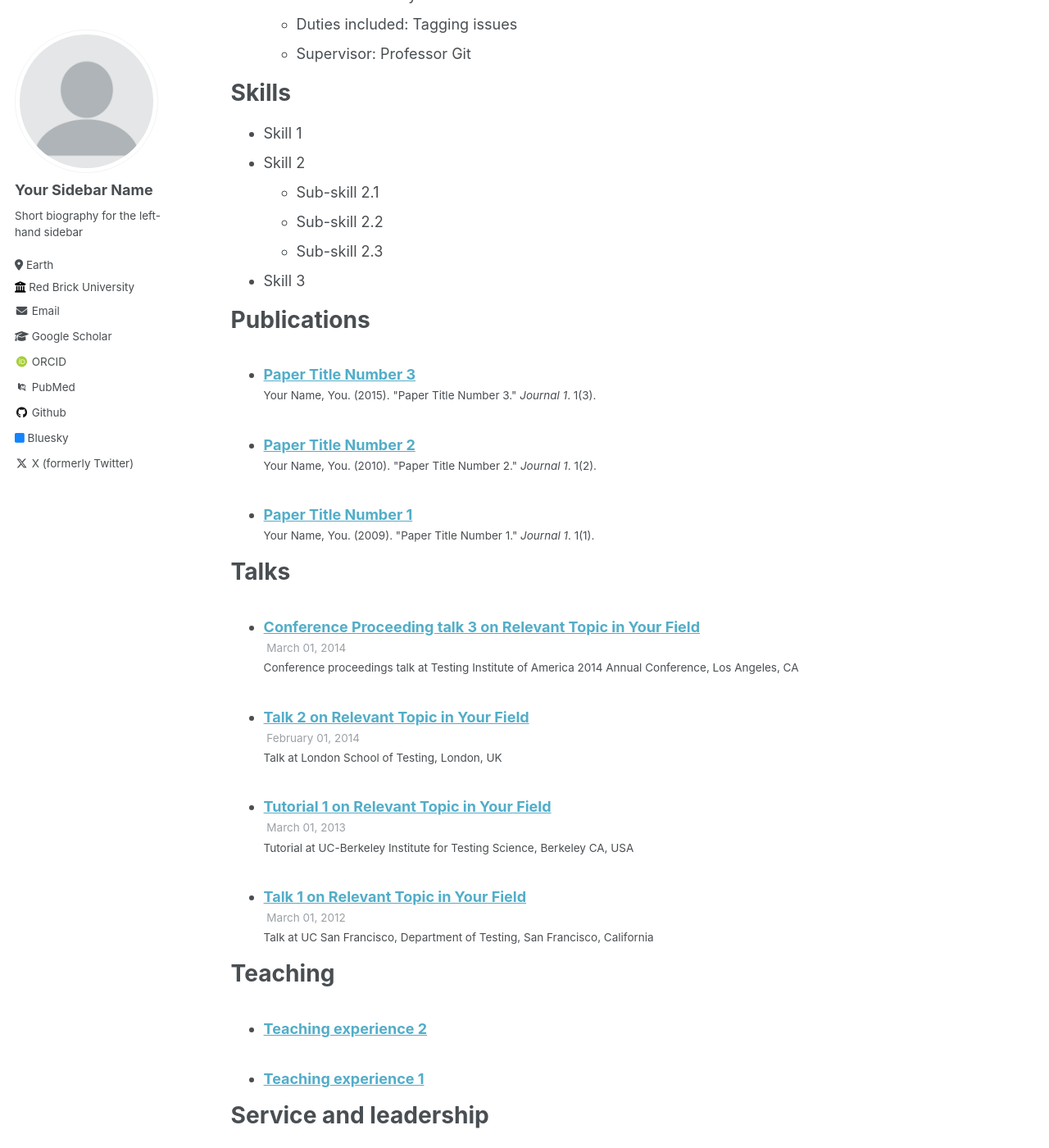
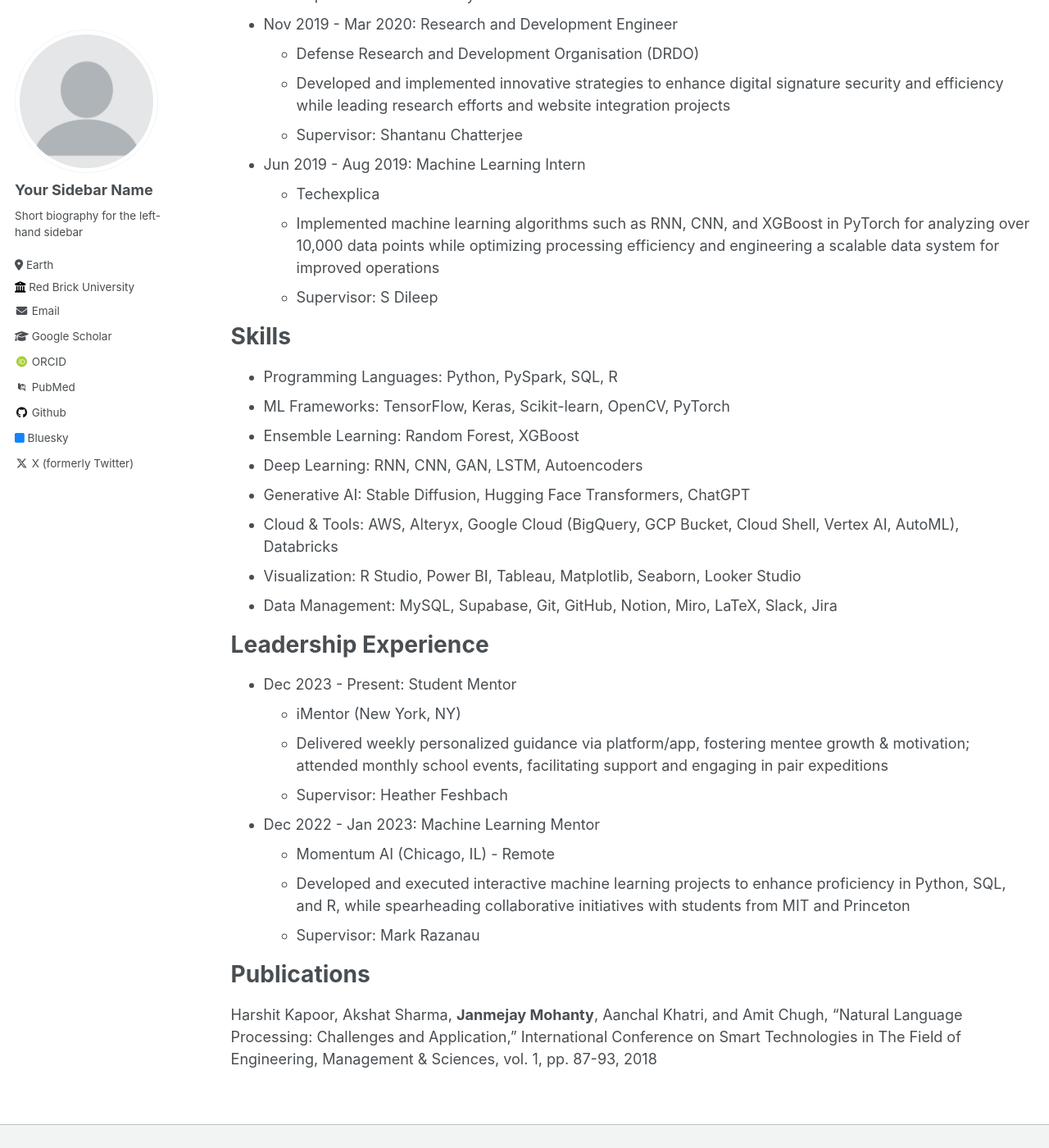
Before and after one commit to Janmejay1998/Janmejay1998.github.io, a Jekyll site: the page built from _pages/cv.md, in a window 1280 px wide and 1400 px high, scrolled down 725 px. Shown: the whole window at 82% size. Built offline with Jekyll 4.4.1, drawn with Linux system fonts in a browser that asks for light colours; some web fonts are replaced; some of the changed text lies outside the part shown.

Commit message:
cv.md changes

```diff
--- a/_pages/cv.md
+++ b/_pages/cv.md
@@ -11,54 +11,55 @@
 
 Education
 ======
-* Ph.D in Version Control Theory, GitHub University, 2018 (expected)
-* M.S. in Jekyll, GitHub University, 2014
-* B.S. in GitHub, GitHub University, 2012
+* M.S. in Machine Learning, Stevens Institute of Technology, 2023
+* B.Tech. in Computer Science and Engineering, Manav Rachna International Insitute of Research and Studies, 2020
 
-Work experience
+Work Experience
 ======
-* Spring 2024: Academic Pages Collaborator
-  * Github University
-  * Duties includes: Updates and improvements to template
-  * Supervisor: The Users
+* Nov 2023 - Present: Machine Learning Engineer
+  * MetaFrazo (Chicago, IL) - Remote
+  * Develop and optimize cutting-edge NLP algorithms and models for voice cloning, real-time translation, and lip sync, while continuously improving user experience and interface design
+  * Supervisor: Shrikar Lekkala
 
-* Fall 2015: Research Assistant
-  * Github University
-  * Duties included: Merging pull requests
-  * Supervisor: Professor Hub
+* Aug 2023 - Nov 2023: Machine Learning Intern
+  * Jelloow (Chicago, IL) - Remote
+  * Led the Data Science Team to enhance machine learning models by 85% through strategic selection of external data sources and integration of Supabase, while also pioneering the utilization of Generative AI for brand marketing transformation
+  * Supervisor: Jolien Demeyer
 
-* Summer 2015: Research Assistant
-  * Github University
-  * Duties included: Tagging issues
-  * Supervisor: Professor Git
+* Nov 2019 - Mar 2020: Research and Development Engineer
+  * Defense Research and Development Organisation (DRDO)
+  * Developed and implemented innovative strategies to enhance digital signature security and efficiency while leading research efforts and website integration projects
+  * Supervisor: Shantanu Chatterjee
+
+* Jun 2019 - Aug 2019: Machine Learning Intern
+  * Techexplica
+  * Implemented machine learning algorithms such as RNN, CNN, and XGBoost in PyTorch for analyzing over 10,000 data points while optimizing processing efficiency and engineering a scalable data system for improved operations
+  * Supervisor: S Dileep
 
 Skills
 ======
-* Skill 1
-* Skill 2
-  * Sub-skill 2.1
-  * Sub-skill 2.2
-  * Sub-skill 2.3
-* Skill 3
+* Programming Languages: Python, PySpark, SQL, R
+* ML Frameworks: TensorFlow, Keras, Scikit-learn, OpenCV, PyTorch
+* Ensemble Learning: Random Forest, XGBoost
+* Deep Learning: RNN, CNN, GAN, LSTM, Autoencoders
+* Generative AI: Stable Diffusion, Hugging Face Transformers, ChatGPT
+* Cloud & Tools: AWS, Alteryx, Google Cloud (BigQuery, GCP Bucket, Cloud Shell, Vertex AI, AutoML), Databricks
+* Visualization: R Studio, Power BI, Tableau, Matplotlib, Seaborn, Looker Studio
+* Data Management: MySQL, Supabase, Git, GitHub, Notion, Miro, LaTeX, Slack, Jira
+
+Leadership Experience
+======
+* Dec 2023 - Present: Student Mentor
+  * iMentor (New York, NY)
+  * Delivered weekly personalized guidance via platform/app, fostering mentee growth & motivation; attended monthly school events, facilitating support and engaging in pair expeditions
+  * Supervisor: Heather Feshbach
+
+* Dec 2022 - Jan 2023: Machine Learning Mentor
+  * Momentum AI (Chicago, IL) - Remote
+  * Developed and executed interactive machine learning projects to enhance proficiency in Python, SQL, and R, while spearheading collaborative initiatives with students from MIT and Princeton
+  * Supervisor: Mark Razanau
+
 
 Publications
 ======
-  <ul>{% for post in site.publications reversed %}
-    {% include archive-single-cv.html %}
-  {% endfor %}</ul>
-
-Talks
-======
-  <ul>{% for post in site.talks reversed %}
-    {% include archive-single-talk-cv.html  %}
-  {% endfor %}</ul>
-
-Teaching
-======
-  <ul>{% for post in site.teaching reversed %}
-    {% include archive-single-cv.html %}
-  {% endfor %}</ul>
-
-Service and leadership
-======
-* Currently signed in to 43 different slack teams
+  Harshit Kapoor, Akshat Sharma, **Janmejay Mohanty**, Aanchal Khatri, and Amit Chugh, "Natural Language Processing: Challenges and Application," International Conference on Smart Technologies in The Field of Engineering, Management & Sciences, vol. 1, pp. 87-93, 2018
```
